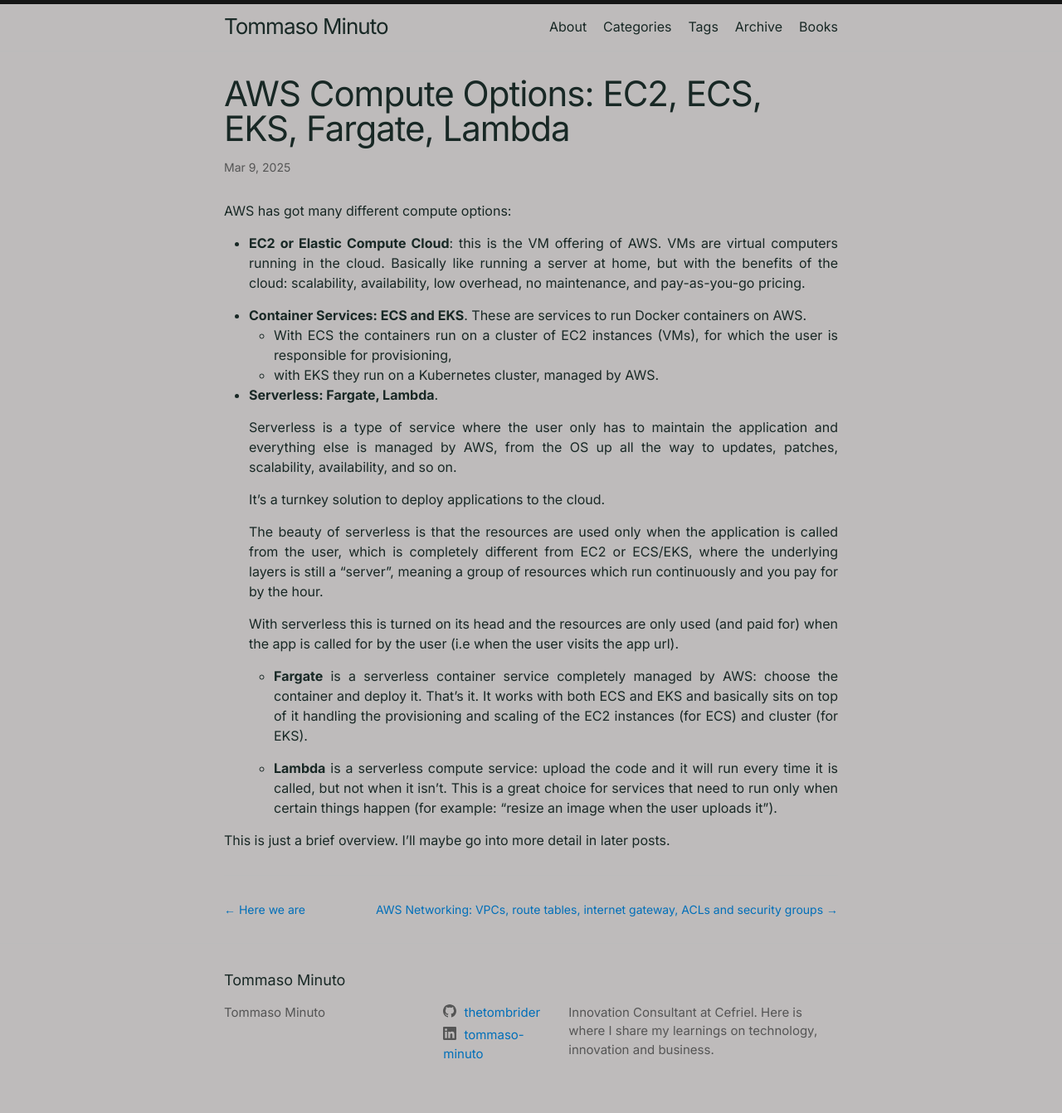
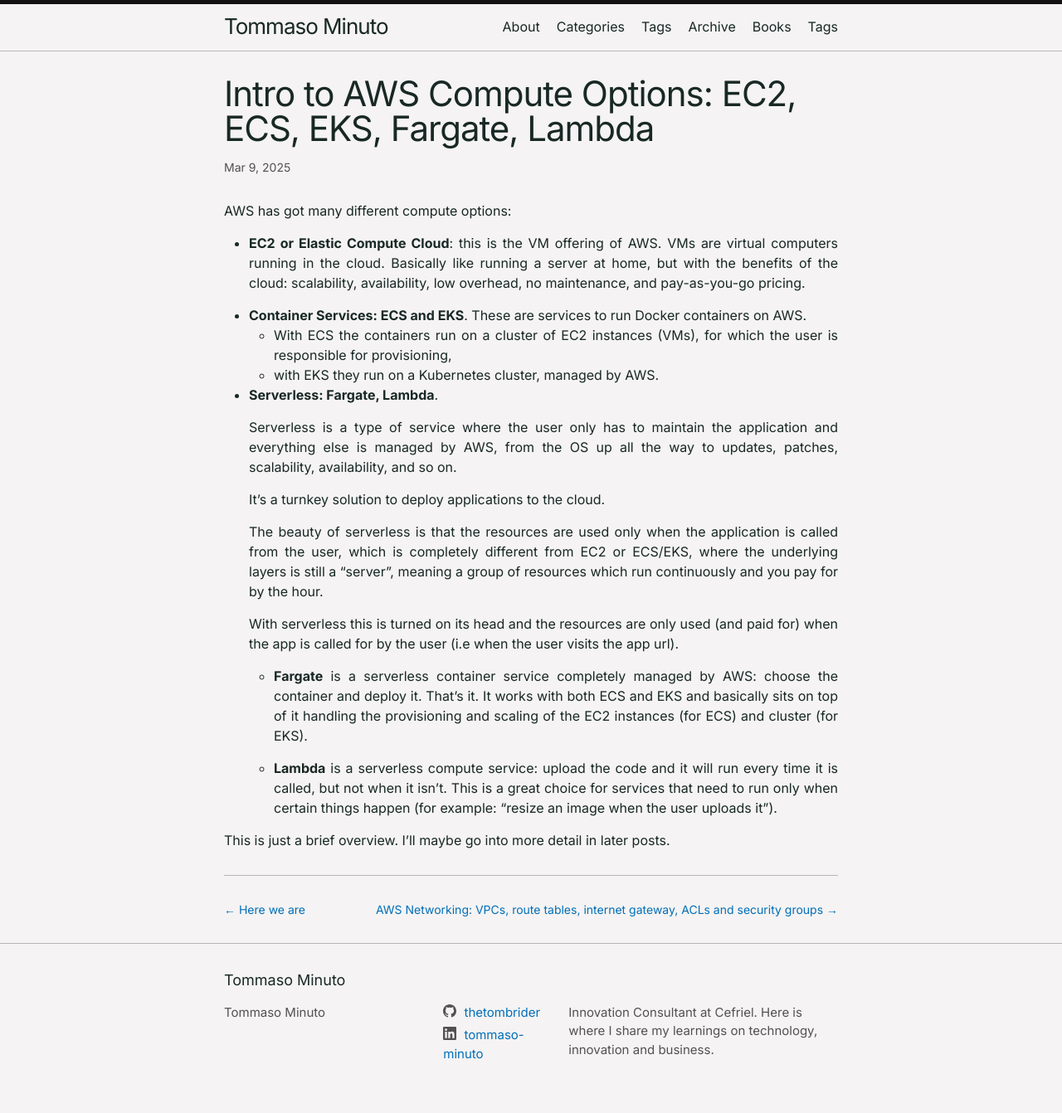
Before and after one commit to thetombrider/blog.thetombrider.xyz, a Jekyll site: the page built from _posts/aws/2025-03-09-aws-compute.md, in a window 1280 px wide. Shown: the whole page at 83% size. Built offline with Jekyll 4.4.1, drawn with Linux system fonts in a browser that asks for light colours.

Commit message:
layout + posts

```diff
--- a/_config.yml
+++ b/_config.yml
@@ -38,6 +38,7 @@ header_pages:
   - tags.md
   - archive.md
   - books.md
+  - tech.md
 
 # Build settings
 plugins:
--- a/_posts/aws/2025-03-09-aws-compute.md
+++ b/_posts/aws/2025-03-09-aws-compute.md
@@ -1,5 +1,5 @@
 ---
-title: "AWS Compute Options: EC2, ECS, EKS, Fargate, Lambda"
+title: "Intro to AWS Compute Options: EC2, ECS, EKS, Fargate, Lambda"
 layout: post
 date: 2025-03-09
 categories: [aws]
--- a/_sass/minima.scss
+++ b/_sass/minima.scss
@@ -11,10 +11,10 @@ $base-line-height: 1.5 !default;
 $spacing-unit:     30px !default;
 
 $text-color:       #182825 !default;
-$background-color: #BEBBBB !default;
+$background-color: #f5f3f3 !default;
 $brand-color:      #016FB9 !default;
 
-$grey-color:       #555555 !default;
+$grey-color:       #525151 !default;
 $grey-color-light: lighten($grey-color, 40%) !default;
 $grey-color-dark:  darken($grey-color, 25%) !default;
 
```
Also changed, not shown: _posts/aws/2025-03-10-aws-iam.md (added, +19 -0 lines), tech.md (added, +20 -0 lines).
